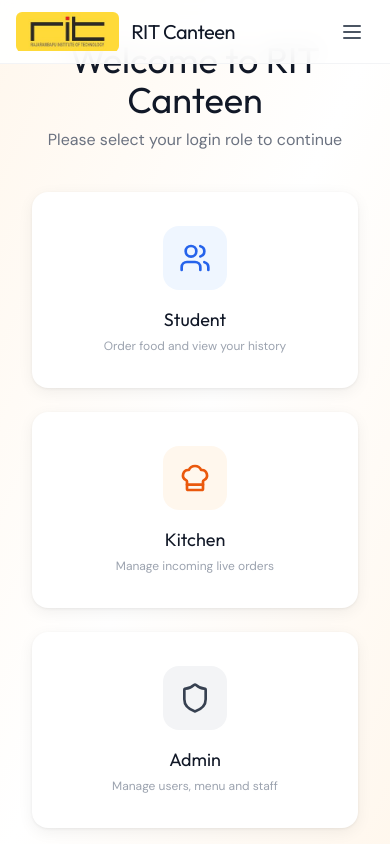
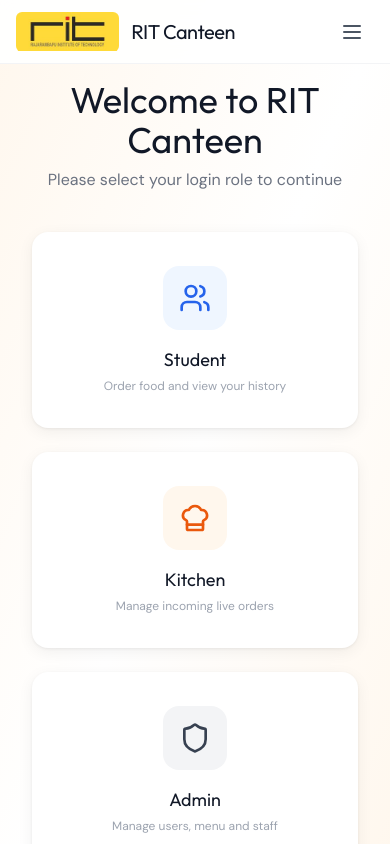
Before and after one commit to Yash-coder0/cashless-canteen, a React (Vite) app in the folder client/: page /login in a window 390 px wide. Shown: the top 844 px of the page. Built offline with nearby package versions, Linux system fonts and the light colour scheme; no server answers.

Commit message:
Fixed the layout issue for Mobile view

```diff
--- a/client/src/components/layouts/AuthLayout.jsx
+++ b/client/src/components/layouts/AuthLayout.jsx
@@ -6,7 +6,7 @@
     <div className="min-h-screen flex flex-col">
       <Navbar />
 
-      <main className="flex-1 flex items-center justify-center px-4 py-10 md:py-16 bg-gradient-to-br from-brand-50 via-white to-orange-50">
+      <main className="flex-1 flex items-center justify-center px-4 pt-20 pb-10 md:pt-24 md:pb-16 bg-gradient-to-br from-brand-50 via-white to-orange-50">
         {children}
       </main>
 
```
